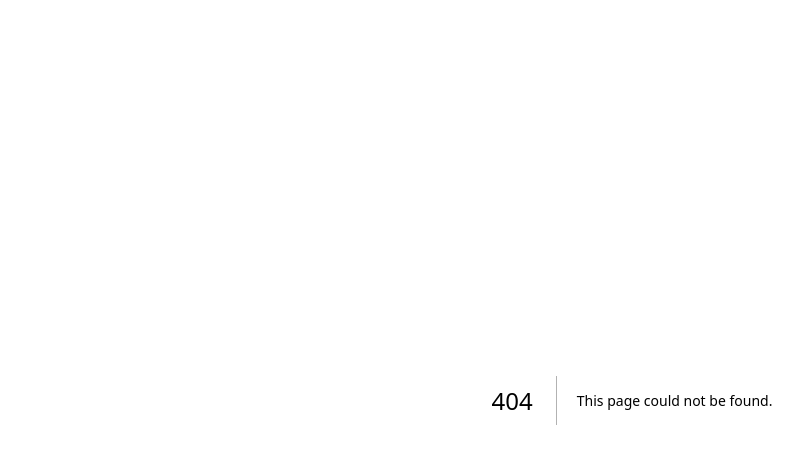
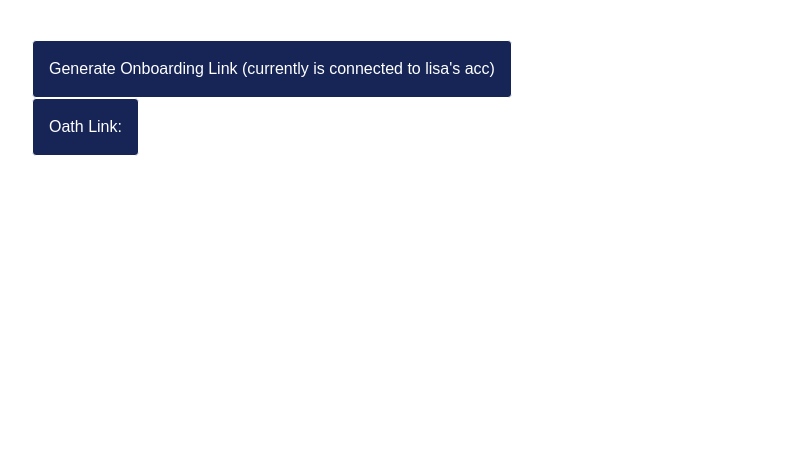
Before and after one commit to kflieder/kflieder, a Next.js app: page /stripe in a window 1280 px wide. Before the commit this address had no page. Shown: the top 464 px of the page, without its empty margins (8-811 px from the left). Built offline with nearby package versions, Linux system fonts and the light colour scheme.

Commit message:
stripe
adding stripe routes and connection links

```diff
--- a/package.json
+++ b/package.json
@@ -19,6 +19,7 @@
     "react-dom": "19.1.0",
     "react-icons": "^5.5.0",
     "sanity": "^4.14.2",
+    "stripe": "^19.3.1",
     "styled-components": "^6.1.19"
   },
   "devDependencies": {
--- /dev/null
+++ b/src/app/api/stripe/create-oauth-link/route.ts
@@ -0,0 +1,20 @@
+import { NextResponse } from "next/server";
+
+export async function GET() {
+  try {
+    const clientId = process.env.STRIPE_CLIENT_ID_TEST;
+    const redirectUri = `${process.env.NEXT_PUBLIC_APP_URL}/api/stripe/oauth/callback`;
+    const state = "optional-state"; // can be user ID or any string to track requests
+
+    // Standard OAuth link (not Express)
+    const oauthLink = `https://connect.stripe.com/oauth/authorize?response_type=code&client_id=${clientId}&scope=read_write&redirect_uri=${encodeURIComponent(redirectUri)}&state=${state}`;
+
+    return NextResponse.json({ url: oauthLink });
+  } catch (error) {
+    console.error("Error generating OAuth link:", error);
+    return NextResponse.json(
+      { error: "failed_to_generate_oauth_link" },
+      { status: 500 }
+    );
+  }
+}
--- /dev/null
+++ b/src/app/api/stripe/create-onboarding-link/route.ts
@@ -0,0 +1,41 @@
+import Stripe from "stripe";
+import { NextResponse } from "next/server";
+
+const stripe = new Stripe(process.env.STRIPE_SECRET_KEY_TEST as string);
+
+export async function POST(req: Request) {
+  try {
+    const body = await req.json();
+    const country = (body.country ?? "MX") as string;
+
+    //create a connected account object (express) on my platform
+
+    // const connectedAccount = await stripe.accounts.create({
+    //   type: "express",
+    //   country,
+    //   capabilities: {
+    //     card_payments: { requested: true },
+    //     transfers: { requested: true },
+    //   },
+    // });
+
+    const acctId = 'acct_1STTi6Bf4C5QrAiR';
+    // create and account link (onboarding) which the client will open
+
+    const accountLink = await stripe.accountLinks.create({
+      account: acctId,
+      refresh_url: `${process.env.NEXT_PUBLIC_APP_URL}/onboard/refresh`,
+      return_url: `${process.env.NEXT_PUBLIC_APP_URL}/onboard/complete`,
+      type: "account_onboarding",
+    });
+
+    // 3) optionally: persist acctId to your DB here (not shown) so you can lookup later
+    return NextResponse.json({ url: accountLink.url, accountId: acctId });
+  } catch (error) {
+    console.error("Stripe onboarding error:", error);
+    return NextResponse.json(
+      { error: "failed_to_create_onboarding_link" },
+      { status: 500 }
+    );
+  }
+}
--- /dev/null
+++ b/src/app/api/stripe/oauth/callback/route.ts
@@ -0,0 +1,32 @@
+import { NextResponse } from "next/server";
+import Stripe from "stripe";
+
+const stripe = new Stripe(process.env.STRIPE_SECRET_KEY_TEST as string);
+
+export async function GET(req: Request) {
+  try {
+    const { searchParams } = new URL(req.url);
+    const code = searchParams.get("code");
+    const state = searchParams.get("state"); // optional, for tracking
+
+    if (!code) {
+      return NextResponse.json({ error: "No code provided" }, { status: 400 });
+    }
+
+    // Exchange the OAuth code for a connected account
+    const resp = await stripe.oauth.token({
+      grant_type: "authorization_code",
+      code,
+    });
+
+    const connectedAccountId = resp.stripe_user_id;
+
+    // TODO: Save connectedAccountId to your DB linked to the user/client
+    console.log("Connected account ID:", connectedAccountId);
+    console.log(resp.stripe_user_id)
+    return NextResponse.redirect(`${process.env.NEXT_PUBLIC_APP_URL}/success?connectedAccountId=${connectedAccountId}`);
+  } catch (error) {
+    console.error("OAuth callback error:", error);
+    return NextResponse.json({ error: "Failed to complete OAuth" }, { status: 500 });
+  }
+}
--- /dev/null
+++ b/src/app/stripe/helpers/createOauthLink.ts
@@ -0,0 +1,6 @@
+export async function createOAuthLink() {
+  const res = await fetch("/api/stripe/create-oauth-link");
+  const data = await res.json();
+  if (!res.ok) throw new Error(data.error || "Failed to get OAuth link");
+  return data.url;
+}
--- /dev/null
+++ b/src/app/stripe/helpers/createOnboardingLink.ts
@@ -0,0 +1,18 @@
+
+
+
+
+export async function createOnboardingLink() {
+    try {
+       const res = await fetch("api/stripe/create-onboarding-link",{
+        method: "POST",
+        headers: { "Content-Type": "application/json"},
+        body: JSON.stringify({})
+       })
+       const data = await res.json();
+       if (!res.ok) throw new Error(data.error || "Failed to create onboarding link");
+       return data.url;
+    } catch (error) {
+        throw error;
+    }
+}
--- /dev/null
+++ b/src/app/stripe/page.tsx
@@ -0,0 +1,54 @@
+"use client";
+import React, { useState } from "react";
+import { createOnboardingLink } from "./helpers/createOnboardingLink";
+import { createOAuthLink } from "./helpers/createOauthLink";
+
+function page() {
+  const [onBoardingLink, setOnBoardingLink] = useState<string | null>(null);
+  const [oAuthLink, setOAuthLink] = useState<string | null>(null);
+
+  if (process.env.NODE_ENV === "production") {
+    return null;
+  }
+
+  return (
+    <div className="flex flex-col p-10">
+      <div>
+        <button
+          className="border cursor-pointer bg-blue-950 text-white rounded p-4"
+          onClick={async () => {
+            try {
+              const url = await createOnboardingLink();
+              setOnBoardingLink(url);
+            } catch (error) {
+              console.error(error);
+              alert("failed to create onboarding link");
+            }
+          }}
+        >
+          Generate Onboarding Link (currently is connected to lisa's acc)
+        </button>
+        {onBoardingLink && <div>Send this to client: {onBoardingLink}</div>}
+      </div>
+      <div>
+        <button
+          className="border cursor-pointer bg-blue-950 text-white rounded p-4"
+          onClick={async () => {
+            try {
+              const url = await createOAuthLink();
+              setOAuthLink(url);
+            } catch (error) {
+              console.error(error);
+              alert("failed to create onboarding link");
+            }
+          }}
+        >
+          Oath Link:
+        </button>
+        {oAuthLink && <div>Send this OAuth to client: {oAuthLink}</div>}
+      </div>
+    </div>
+  );
+}
+
+export default page;
```
Also changed, not shown: 1 other file (tests, documents, lock files or other folders).
